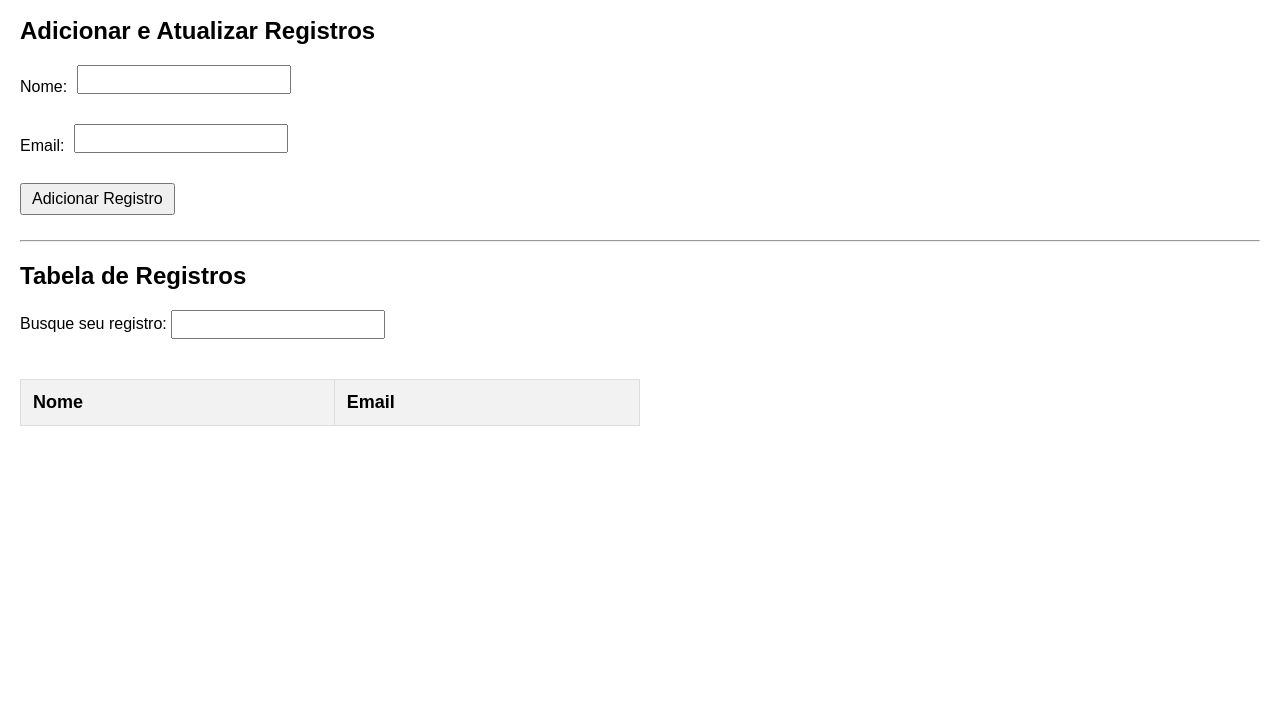
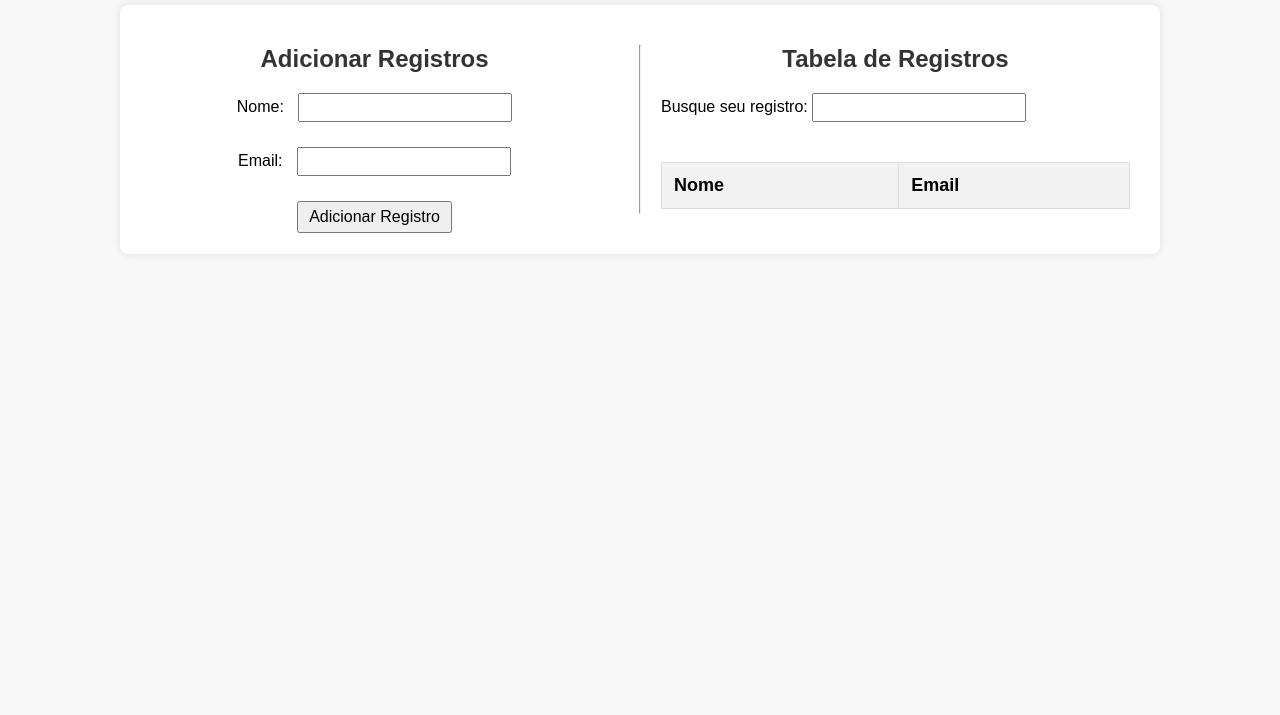
Before and after one commit to GabriellyVitoria5/Aplicacao-baseada-em-recursos, a plain HTML site: page recursos/index.html in a window 1280 px wide. Shown: the part 85-800 px from the top of the page. Drawn offline with Linux system fonts and the light colour scheme; no server answers.

Commit message:
melhorando a interface

```diff
--- a/recursos/index.html
+++ b/recursos/index.html
@@ -9,9 +9,11 @@
 
 <body>
     <h1>Gerenciar Registros</h1>
-    <hr>
 
-    <h2>Adicionar e Atualizar Registros</h2>
+    <div class="container">
+
+        <div>
+            <h2>Adicionar Registros</h2>
             <form id="record-form">
 
                 <div class="form-input">
@@ -26,8 +28,9 @@
 
                 <button type="submit" onclick="addRecord()">Adicionar Registro</button>
             </form>
+        </div>
         <hr>
-
+        <div>
             <h2>Tabela de Registros</h2>
             <label for="search">Busque seu registro:</label>
             <input type="text" id="searchInput" onkeyup="searchRecord()">
@@ -43,6 +46,9 @@
                     <!-- registros estarão aqui -->
                 </tbody>
             </table>
+        </div>
+
+    </div>
 
     <script src="script.js"></script>
 </body>
--- a/recursos/style.css
+++ b/recursos/style.css
@@ -2,17 +2,35 @@ body {
     margin: 0;
     font-family: Arial, sans-serif;
     font-size: 16px;
-    margin: 20px;
+    padding: 10px;
+    background-color: #f8f8f8;
 }
 
-form {
-    margin-bottom: 25px;
+.container {
+    max-width: 1000px;
+    margin: 0 auto;
+    background-color: #fff;
+    padding: 20px;
+    border-radius: 8px;
+    box-shadow: 0 0 10px rgba(0, 0, 0, 0.1);
+    display: flex;
+    justify-content: space-between;
 }
 
+.container > div {
+    flex: 1; /* cada div ocupará a mesma proporção de espaço */
+    margin-right: 10px;
+}
+
+h1, h2 {
+    text-align: center;
+    color: #333;
+}
+
+
 form .form-input {
-    display: flex;
-    align-items: center;
-    margin-bottom: 15px;
+    margin-bottom: 10px;
+    text-align: center;
 }
 
 form label {
@@ -22,6 +40,8 @@ form label {
 form button {
     padding: 5px 10px;
     font-size: 16px;
+    margin: 0 auto; /* Adiciona margem automática para centralizar o botão */
+    display: block; /* Faz o botão se comportar como um bloco, permitindo centralização */
 }
 
 form button:hover {
@@ -29,7 +49,7 @@ form button:hover {
 }
 
 table {
-    width: 50%;
+    width: 100%;
     border-collapse: collapse;
     margin: 25px 0;
     font-size: 18px;
@@ -50,3 +70,7 @@ input {
     padding: 5px;
     width: 200px;
 }
+
+hr{
+   margin: 20px;
+}
```
Lines whose indentation alone changed are shown as unchanged.
